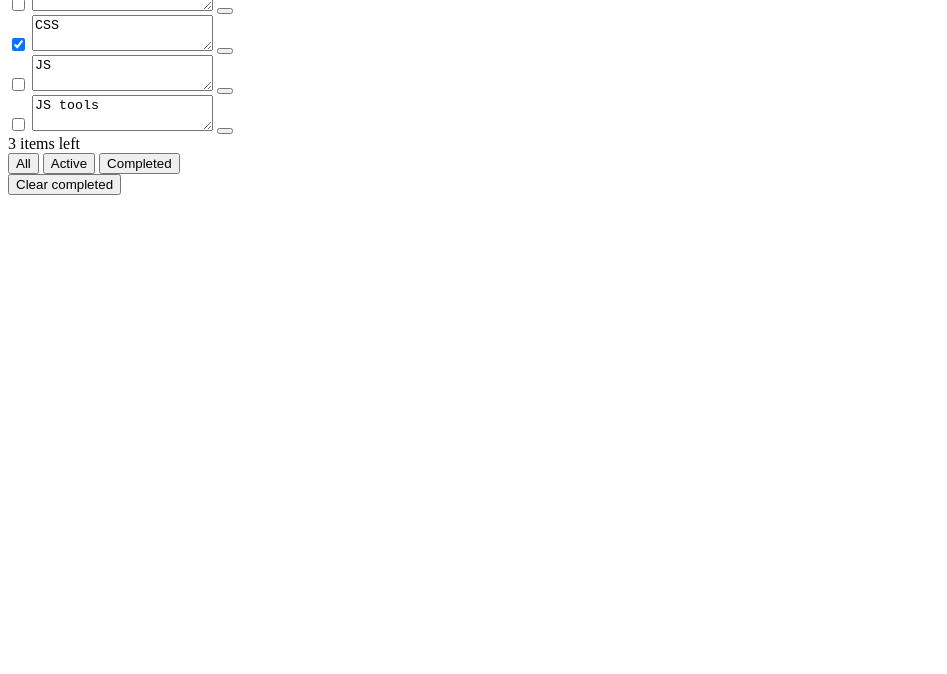
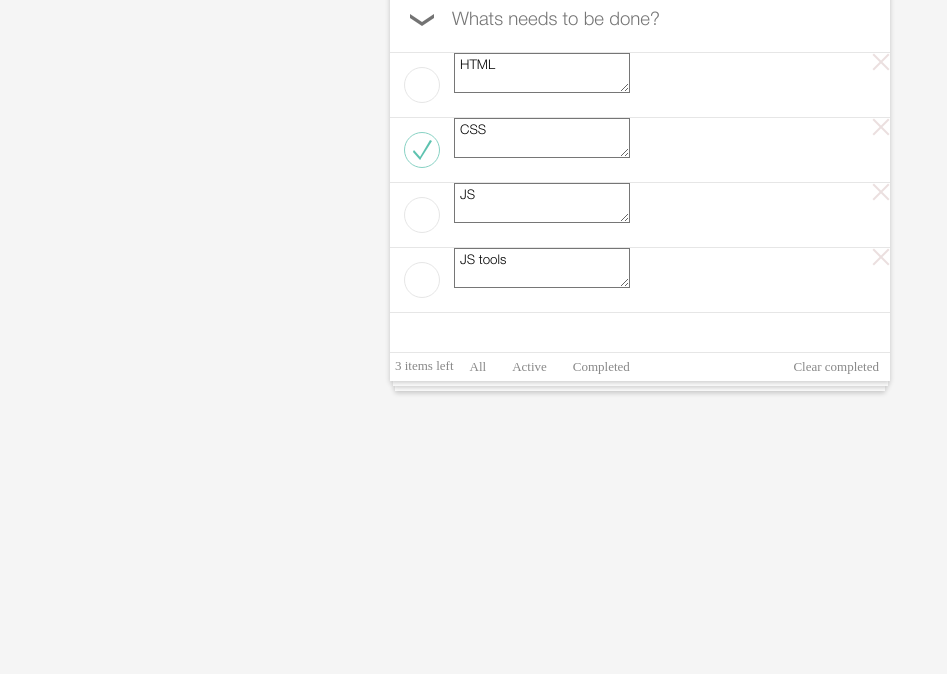
Before and after one commit to ok-technopolis/Kozlov_Mikhail, a plain HTML site: page index.html in a window 1280 px wide. Shown: the part 126-800 px from the top of the page, without its empty margins (0-947 px from the left). Drawn offline with Linux system fonts and the light colour scheme.

Commit message:
CSS begin

```diff
--- a/index.html
+++ b/index.html
@@ -3,6 +3,8 @@
 <head>
     <meta charset="UTF-8">
     <title>todos</title>
+
+    <link rel="stylesheet" href="style.css">
 </head>
 <body>
 <div class="wrapper">
@@ -84,6 +86,8 @@
             </div>
         </nav>
     </div>
+    <div class="secondary_layout"></div>
+    <div class="secondary_layout"></div>
 </div>
 </body>
 </html>
--- /dev/null
+++ b/style.css
@@ -0,0 +1,190 @@
+
+body {
+    background-color: #F5F5F5;
+}
+
+.wrapper {
+    max-width: 500px;
+    margin: auto;
+}
+
+.main-header {
+    margin-top: 30px;
+}
+
+.main-title {
+    margin: 0;
+    color: #af2f2f;
+    opacity: .15;
+    text-align: center;
+    font-family: HelveticaUltraLight;
+    font-size: 65pt;
+}
+
+.main-content {
+    position: relative;
+    background-color: white;
+    min-height: 300px;
+    box-shadow: 0 2px 5px 0 rgba(0, 0, 0, 0.2);
+    z-index: 3;
+}
+
+/* Add task */
+.task-add {
+    padding: 0;
+    position: relative;
+    overflow: hidden;
+    height:64px;
+}
+.task-add:after {
+    clear: both;
+}
+.task-select_all_button {
+    background: url("assets/select-all.png") no-repeat center center;
+    width: 64px;
+    height: 64px;
+    padding: 0;
+    background-color: transparent;
+    border: none;
+    outline: none;
+    cursor: pointer;
+
+}
+.task-add_input {
+    width: 87%;
+    font-family: HelveticaLight;
+    font-size: 14pt;
+    border: none;
+    position: absolute;
+    left: 60px;
+    top: 50%;
+    transform: translateY(-50%);
+    outline: none;
+
+}
+/* End add task */
+
+/* Task list */
+.task-list {
+    min-height: 300px;
+}
+.task-item {
+    border-bottom: 1px solid #e6e6e6;
+    min-height: 64px;
+    color: #707070;
+    position: relative;
+    cursor: pointer;
+}
+.task-item:first-of-type {
+    border-top: 1px solid #e6e6e6;
+}
+.task-item:hover {
+    background-color: #fafafa;
+}
+.task-item:after {
+    content: '';
+    display: table;
+    clear: both;
+}
+.item-check_button {
+    padding: 0;
+    background-color: transparent;
+    border: 1px solid #e6e6e6;
+    border-radius: 50%;
+    float: left;
+    width: 36px;
+    height: 36px;
+    margin: 14px;
+    outline: none;
+    -webkit-appearance: none;
+    -moz-appearance: none;
+    appearance: none;
+    cursor: pointer;
+    z-index: 2;
+}
+.item-check_button:checked {
+    border-color: #88d2c4;
+    background: url("assets/completed.png") no-repeat center center;
+}
+.item-close_button {
+    background: url("assets/close.png") no-repeat center center;
+    width: 18px;
+    height: 18px;
+    padding: 0;
+    background-color: transparent;
+    border: none;
+    float: right;
+    outline: none;
+    cursor: pointer;
+    z-index: 3;
+}
+.item-text {
+    font-family: HelveticaLight;
+    padding: 5px 5px;
+    word-break: break-all;
+    outline: none;
+    background: transparent;
+}
+/* End task list*/
+
+
+/* Footer */
+.nav-footer {
+    width: 100%;
+    border-top: 1px solid #e6e6e6;
+}
+
+.nav-left,
+.nav-center,
+.nav-right {
+    display: inline-block;
+}
+
+.nav-left {
+    float: left;
+}
+.nav-center {
+    text-align: center;
+}
+.nav-right {
+    float: right;
+}
+
+.nav-item {
+    display: inline-block;
+    margin: 5px;
+    font-family: HelveticaUltraLightLight;
+    font-size: small;
+    color: #888888;
+    background-color: white;
+    border: none;
+}
+/* End footer */
+
+.secondary_layout {
+    margin: 0px auto;
+    height: 5px;
+    background-color: white;
+    box-shadow: 0 2px 5px 0 rgba(0, 0, 0, 0.2);
+    position: relative;
+    width: 99%;
+    z-index: 2;
+}
+.secondary_layout:last-of-type {
+    width: 98%;
+    z-index: 1;
+}
+@font-face{
+    font-family: HelveticaLight;
+    src: url(fonts/helveticaneuecyr-light.otf);
+}
+
+@font-face{
+    font-family: HelveticaUltraLight;
+    src: url(fonts/helveticaneuecyr-ultralight.otf);
+}
+
+@font-face{
+    font-family: HelveticaUltraLightItalic;
+    src: url(fonts/HelveticaNeueCyr-UltraLightItalic.otf);
+}
```
Also changed, not shown: assets/close.png (added), assets/close@2x.png (added), assets/completed.png (added), assets/completed@2x.png (added), assets/select-all.png (added), assets/select-all@2x.png (added), fonts/HelveticaNeueCyr-UltraLightItalic.otf (added), fonts/helveticaneuecyr-light.otf (added), fonts/helveticaneuecyr-ultralight.otf (added).
